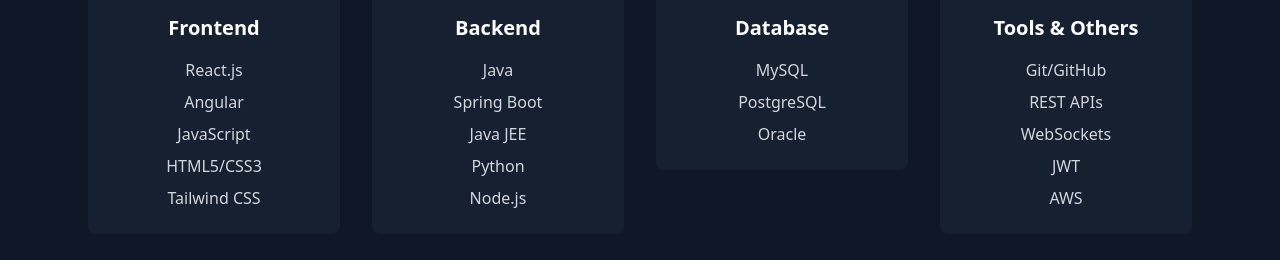
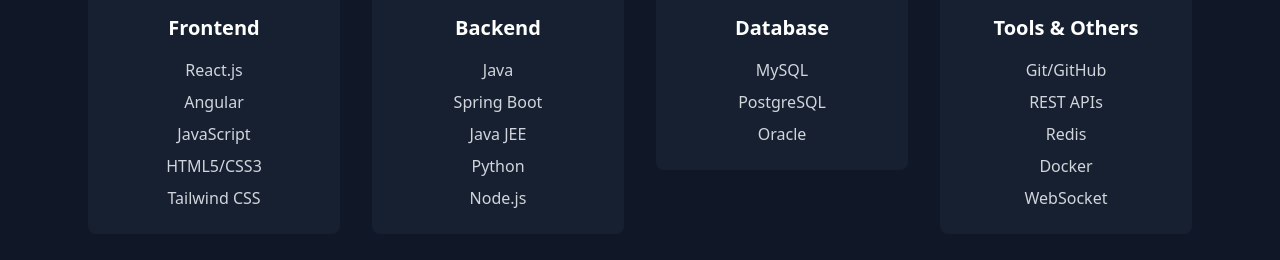
Before and after one commit to Asur-SujalShrestha/sujal-portfolio, a React (Vite) app in the folder Sujal Shrestha/: page / in a window 1280 px wide. Shown: the part 3920-4180 px from the top of the page. Built offline with nearby package versions, Linux system fonts and the light colour scheme.

Commit message:
add docker in skill

```diff
--- a/Sujal Shrestha/src/App.jsx
+++ b/Sujal Shrestha/src/App.jsx
@@ -277,7 +277,7 @@
                   <span className="bg-green-600/20 text-green-400 px-2 py-1 rounded text-sm">PostgreSQL</span>
                   <span className="bg-green-600/20 text-green-400 px-2 py-1 rounded text-sm">WebSockets</span>
                 </div>
-                <a href='https://github.com/Asur-SujalShrestha/NepoHeal.git' target='_blank' className="flex items-center gap-2 text-green-400 hover:text-green-300 transition-colors">
+                <a href='https://github.com/Asur-SujalShrestha/Online-Hospital-Appointment-Booking-System.git' target='_blank' className="flex items-center gap-2 text-green-400 hover:text-green-300 transition-colors">
                   <ExternalLink size={16} />
                   View Project
                 </a>
@@ -435,9 +435,9 @@
                 <div className="space-y-2 text-gray-300">
                   <div>Git/GitHub</div>
                   <div>REST APIs</div>
-                  <div>WebSockets</div>
-                  <div>JWT</div>
-                  <div>AWS</div>
+                  <div>Redis</div>
+                  <div>Docker</div>
+                  <div>WebSocket</div>
                 </div>
               </div>
             </div>
```
